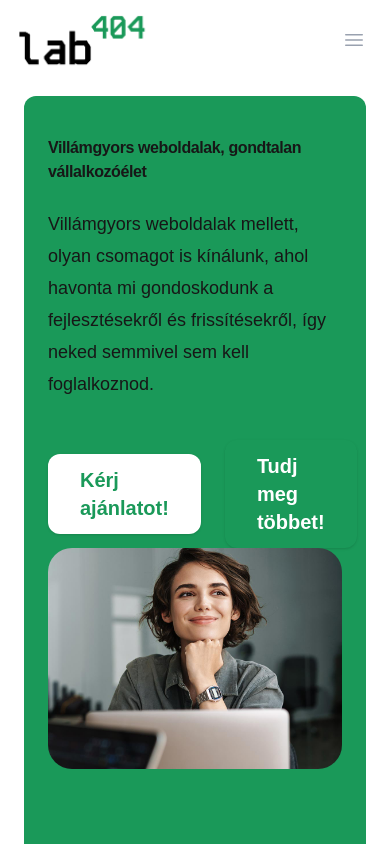
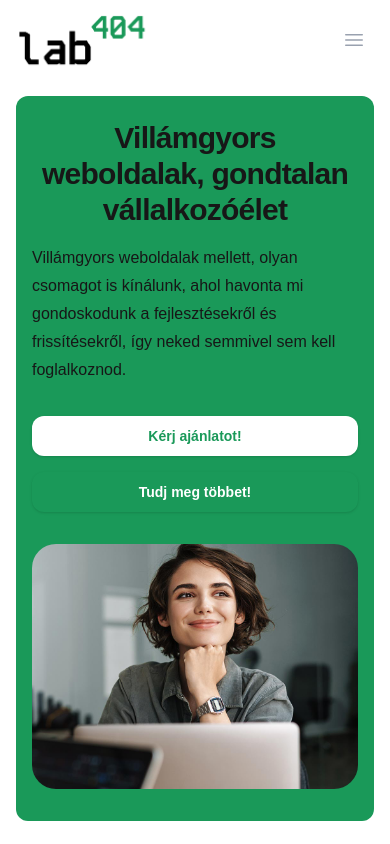
Before and after one commit to pataibalazs/4000days-website, a Next.js app: page / in a window 390 px wide. Shown: the top 844 px of the page. Built offline with nearby package versions, Linux system fonts and the light colour scheme.

Commit message:
responsivity done

```diff
--- a/src/app/globals.css
+++ b/src/app/globals.css
@@ -14,6 +14,7 @@ html {
   --color-foreground: var(--foreground);
   --font-sans: var(--font-geist-sans);
   --font-mono: var(--font-geist-mono);
+  --breakpoint-xs: 30rem;
 }
 
 @media (prefers-color-scheme: dark) {
--- a/src/components/Hero.jsx
+++ b/src/components/Hero.jsx
@@ -1,42 +1,45 @@
 export function Hero() {
   return (
+    <div className="px-4 sm:px-10 mx-auto w-full xl:max-w-[100vw] lg:max-w-[90vw] flex flex-col lg:flex-row items-center justify-center">
       <div
         id="heroId"
-      className="relative overflow-hidden bg-[#1a9959] mt-1 mx-6 rounded-xl mb-24"
+        className="relative overflow-hidden bg-[#1a9959] rounded-xl mb-12 sm:mb-24 max-w-7xl mx-auto w-full"
       >
-      <div className="mx-auto max-w-7xl px-6 pb-24 sm:pb-32 lg:px-8 lg:py-20 gap-10 z-30 xxs:items-center xxs:flex xxs:flex-col lg:items-normal lg:justify-normal lg:flex lg:flex-row flex-col ">
-        <div className="mx-auto max-w-2xl lg:mx-0 lg:max-w-xl lg:flex-shrink-0 lg:pt-8">
-          <h1 className="mt-10 xxs:text-4xl md:text-5xl font-bold tracking-tight text-pageColors-1 xxs:text-center lg:text-left xxs:mt-20 lg:mt-0">
+        <div className="mx-auto max-w-7xl px-4 sm:px-6 pb-8 sm:pb-10 sm:py-0 xl:py-6 gap-8 sm:gap-10 z-30 flex flex-col items-center xl:flex-row xl:items-center xl:justify-between">
+          <div className="mx-0 max-w-xl sm:pt-8 xl:pt-0 sm:flex-shrink-0 flex flex-col justify-center">
+            <h1 className="mt-6 sm:mt-4 xl:mt-0 text-3xl xs:text-4xl sm:text-5xl font-bold tracking-tight text-center sm:text-left">
               Villámgyors weboldalak, gondtalan vállalkozóélet
             </h1>
-          <p className="mt-6 text-lg leading-8 text-pageColors-1 font-medium">
+            <p className="mt-4 sm:mt-6 text-base sm:text-lg leading-7 sm:leading-8 font-medium">
               Villámgyors weboldalak mellett, olyan csomagot is kínálunk, ahol
               havonta mi gondoskodunk a fejlesztésekről és frissítésekről, így
               neked semmivel sem kell foglalkoznod.
             </p>
-          <div className="mt-10 flex items-center gap-x-6 xxs:justify-center lg:justify-normal">
+            <div className="mt-8 sm:mt-10 flex flex-col xs:flex-row items-center gap-y-4 xs:gap-y-0 gap-x-4 sm:gap-x-6 justify-center sm:justify-normal">
               <a
                 href="#contact"
-              className="rounded-xl px-8 py-3 text-xl font-semibold bg-white text-[#1a9959] shadow-sm transition ease-in-out hover:bg-gray-300 hover:scale-110 focus-visible:outline focus-visible:outline-2 focus-visible:outline-offset-2 focus-visible:outline-indigo-600"
+                className="w-full xs:w-auto rounded-xl px-6 sm:px-8 py-2.5 sm:py-3 text-sm xs:text-md sm:text-lg lg:text-xl font-semibold bg-white text-[#1a9959] shadow-sm transition ease-in-out hover:bg-gray-300 hover:scale-110 focus-visible:outline focus-visible:outline-2 focus-visible:outline-offset-2 focus-visible:outline-indigo-600 text-center"
               >
                 Kérj ajánlatot!
               </a>
               <a
                 href="#pricing"
-              className="rounded-xl px-8 py-3 text-xl font-semibold  text-white shadow-sm transition ease-in-out hover:bg-green-700 hover:scale-110 focus-visible:outline focus-visible:outline-2 focus-visible:outline-offset-2 focus-visible:outline-indigo-600"
+                className="w-full xs:w-auto rounded-xl px-6 sm:px-8 py-2.5 sm:py-3 text-sm xs:text-md sm:text-lg lg:text-xl font-semibold text-white shadow-sm transition ease-in-out hover:bg-green-700 hover:scale-110 focus-visible:outline focus-visible:outline-2 focus-visible:outline-offset-2 focus-visible:outline-indigo-600 text-center"
               >
                 Tudj meg többet!
               </a>
             </div>
           </div>
-        <div className="xl:mt-0 xxs:max-w-lg lg:max-w-2xl">
+          <div className="xl:w-full xl:min-w-lg md:max-w-2xl">
             <img
-            className="rounded-3xl"
+              className="rounded-3xl xl:w-full xl:h-auto"
               width={1000}
               height={800}
               src="/girlWithLaptop.jpg"
-            alt=""
+              alt="Laptop munkában"
+              loading="eager"
             />
+          </div>
         </div>
       </div>
     </div>
--- a/src/components/Pricing.jsx
+++ b/src/components/Pricing.jsx
@@ -94,7 +94,7 @@ export default function Pricing() {
               <span
                 className={classNames(
                   tier.featured ? "text-white" : "text-gray-900",
-                  "text-4xl font-semibold tracking-tight"
+                  "text-2xl xs:text-3xl sm:text-4xl font-semibold tracking-tight "
                 )}
               >
                 {tier.priceMonthly}
```
Lines whose indentation alone changed are shown as unchanged.
